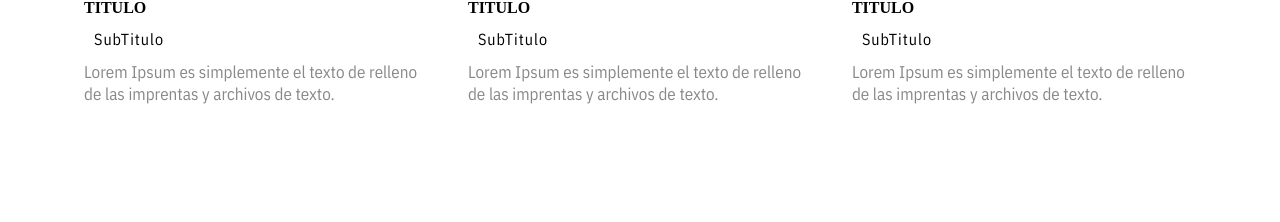
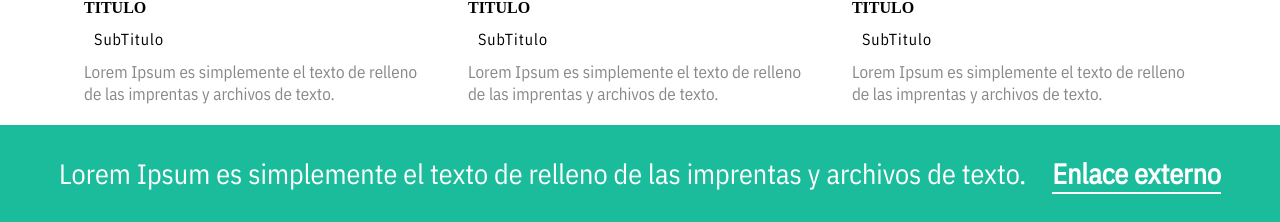
Before and after one commit to giancorn/Prueba1, a plain HTML site: page index.html in a window 1280 px wide. Shown: the part 1283-1505 px from the top of the page. Before the commit the page ends 1408 px from the top, so only its background shows below. Drawn offline with nearby package versions, Linux system fonts and the light colour scheme; a web font is replaced by a local one.

Commit message:
banner-1 inferior

```diff
--- a/index.html
+++ b/index.html
@@ -70,7 +70,11 @@
             <h5>SubTitulo</h5>
             <p>Lorem Ipsum es simplemente el texto de relleno de las imprentas y archivos de texto. </p>
         </div>
+
     </section>
+    </section>
+    <section class="banner-1">
+    	<h3>Lorem Ipsum es simplemente el texto de relleno de las imprentas y archivos de texto. <a href="#">Enlace externo</a></h3>
     </section>
 <script src="js/particles.js"></script>
 <script src="js/app.js"></script>
--- a/secciones.css
+++ b/secciones.css
@@ -49,8 +49,39 @@ p{
     float: left; /* para q lo mande a la izqierda */
     padding: 20px 20px;
     box-sizing: border-box;
+    margin: auto;
 }
 
 .columnasx3 img{
     width: 100%;
 }
+
+.banner-1{
+    clear: both; /*para q no se combine*/
+    background: #1ABC9c;
+    padding-top: 30px;
+    padding-left: 50px;
+    padding-right: 50px;
+    padding-bottom: 30px;
+    text-align: center;
+    box-sizing: border-box;
+    transition: 0.5s;
+}
+
+.banner-1:hover{
+    background: #444;
+    transition: 0.5s;
+}
+
+.banner-1 h3{
+    color: #fff;
+    font-size: 28px;
+}
+
+.banner-1 a {
+    text-decoration: none;
+    margin-left: 20px;
+    font-weight: bold;
+    color: #fff;
+    border-bottom: 2px solid #fff;
+}
```
